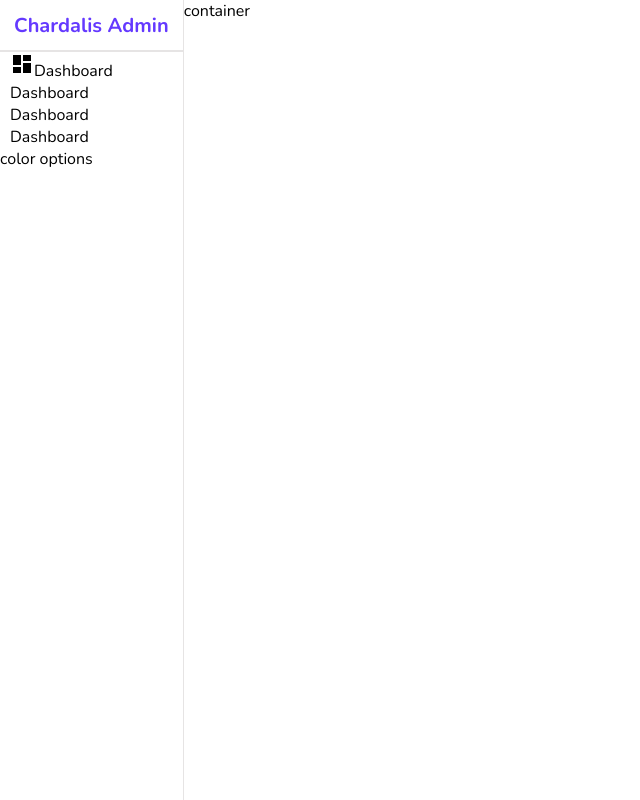
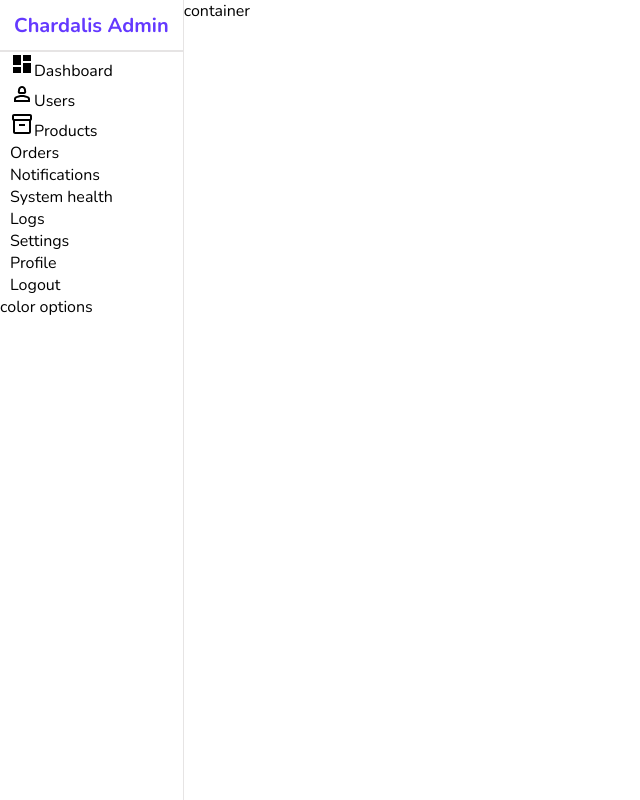
Before and after one commit to Ar1sC/AdminDashboard, a React (Create React App) app: page / in a window 1280 px wide. Shown: the whole page, without its empty margins (0-640 px from the left). Built offline with nearby package versions, Linux system fonts and the light colour scheme.

Commit message:
Sidebar Changes

```diff
--- a/src/components/sidebar/Sidebar.jsx
+++ b/src/components/sidebar/Sidebar.jsx
@@ -1,6 +1,7 @@
 import "./sidebar.scss";
 import DashboardIcon from "@mui/icons-material/Dashboard";
-
+import Person2OutlinedIcon from "@mui/icons-material/Person2Outlined";
+import Inventory2OutlinedIcon from "@mui/icons-material/Inventory2Outlined";
 const Sidebar = () => {
   return (
     <div className="sidebar">
@@ -15,13 +16,34 @@
             <span>Dashboard</span>
           </li>
           <li>
-            <span>Dashboard</span>
+            <Person2OutlinedIcon />
+            <span>Users</span>
           </li>
           <li>
-            <span>Dashboard</span>
+            <Inventory2OutlinedIcon />
+            <span>Products</span>
           </li>
           <li>
-            <span>Dashboard</span>
+            <span>Orders</span>
+          </li>
+          <li>
+            <span>Notifications</span>
+          </li>
+          <li>
+            <span>System health</span>
+          </li>
+
+          <li>
+            <span>Logs</span>
+          </li>
+          <li>
+            <span>Settings</span>
+          </li>
+          <li>
+            <span>Profile</span>
+          </li>
+          <li>
+            <span>Logout</span>
           </li>
         </ul>
       </div>
```
